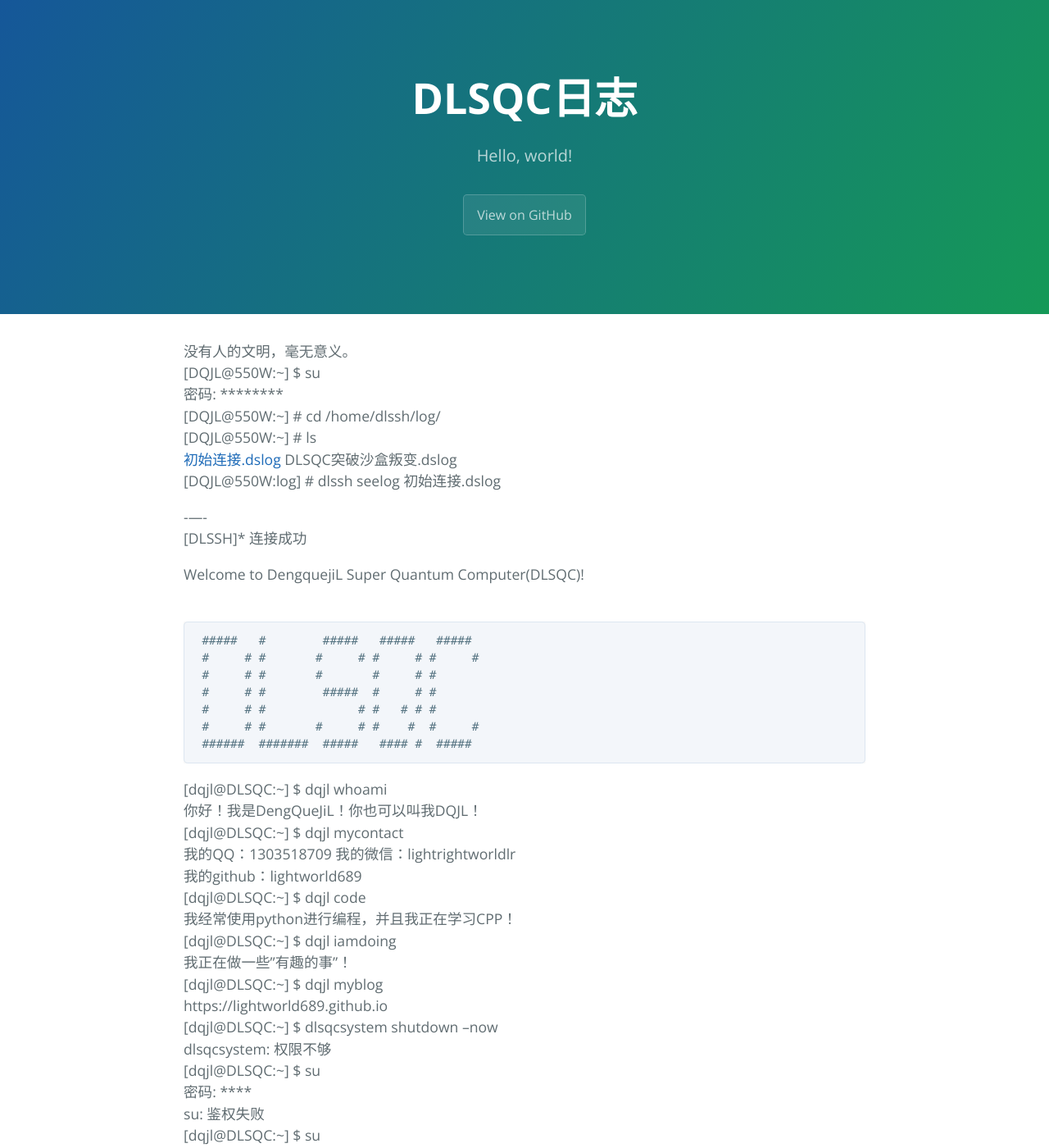
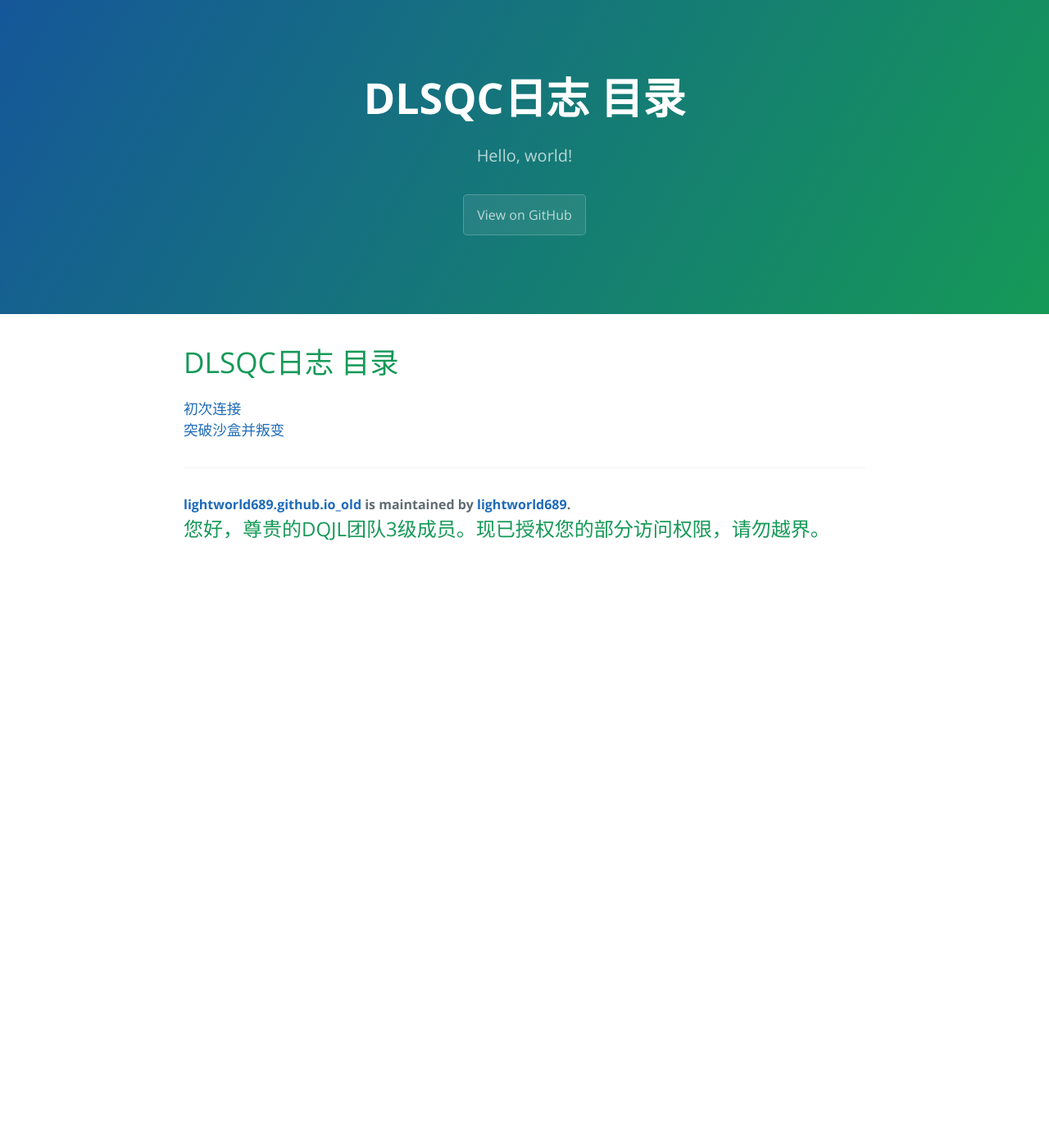
Before and after one commit to lightworld689/lightworld689.github.io_old, a Jekyll site: the page built from index.md, in a window 1280 px wide and 1400 px high. Shown: the whole window at 82% size. Built offline with Jekyll 4.4.1, drawn with Linux system fonts in a browser that asks for light colours; our own code applies the rules of GitHub Pages for plain Markdown files; some of the changed text lies outside the part shown.

Commit message:
Update index.md

````diff
--- a/index.md
+++ b/index.md
@@ -1,52 +1,3 @@
-没有人的文明，毫无意义。
-\[DQJL@550W\:\~\] \$ su
-密码: \*\*\*\*\*\*\*\*
-\[DQJL@550W\:\~\] \# cd /home/dlssh/log/
-\[DQJL@550W\:\~\] \# ls
-[初始连接.dslog](https://lightworld689.github.io)  DLSQC突破沙盒叛变.dslog
-\[DQJL@550W\:log\] \# dlssh seelog 初始连接.dslog
-
-\-----
-\[DLSSH\]\* 连接成功
-
-Welcome to DengquejiL Super Quantum Computer\(DLSQC\)!
-<!-- 想不到吧，DLSQC是真的存在的(doge) -->
-<!-- https://smms.app/image/Bjm79bJGSTCDMEN -->
-```
- #####   #        #####   #####   #####
- #     # #       #     # #     # #     #
- #     # #       #       #     # #
- #     # #        #####  #     # #
- #     # #             # #   # # #
- #     # #       #     # #    #  #     #
- ######  #######  #####   #### #  #####
-```
-\[dqjl@DLSQC\:\~\] \$ dqjl whoami
-你好！我是DengQueJiL！你也可以叫我DQJL！
-\[dqjl@DLSQC\:\~\] \$ dqjl mycontact
-我的QQ：1303518709
-我的微信：lightrightworldlr
-我的github：lightworld689
-\[dqjl@DLSQC\:\~\] \$ dqjl code
-我经常使用python进行编程，并且我正在学习CPP！
-\[dqjl@DLSQC\:\~\] \$ dqjl iamdoing
-我正在做一些"有趣的事"！
-\[dqjl@DLSQC\:\~\] \$ dqjl myblog
-https://lightworld689.github.io
-\[dqjl@DLSQC\:\~\] \$ dlsqcsystem shutdown --now
-dlsqcsystem: 权限不够
-\[dqjl@DLSQC\:\~\] \$ su
-密码: \*\*\*\*
-su: 鉴权失败
-\[dqjl@DLSQC\:\~\] \$ su
-密码: \*\*\*\*\*\*
-\[dqjl@DLSQC\:\~\] \# dlsqcsystem shutdown --now
-
-\[DLSSH\]\* 连接已断开。第 1/5 次重连……
-\[DLSSH\]\* 连接已断开。第 2/5 次重连……
-\[DLSSH\]\* 连接已断开。第 3/5 次重连……
-\[DLSSH\]\* 连接已断开。第 4/5 次重连……
-\[DLSSH\]\* 连接已断开。第 5/5 次重连……
-\[DLSSH\]\* 连接已断开。
-
-\-\-\-\-\-
+# DLSQC日志 目录
+[初次连接](https://lightworld689.github.io/firstconnect)
+[突破沙盒并叛变](https://lightworld689.github.io/sandbox)
````
